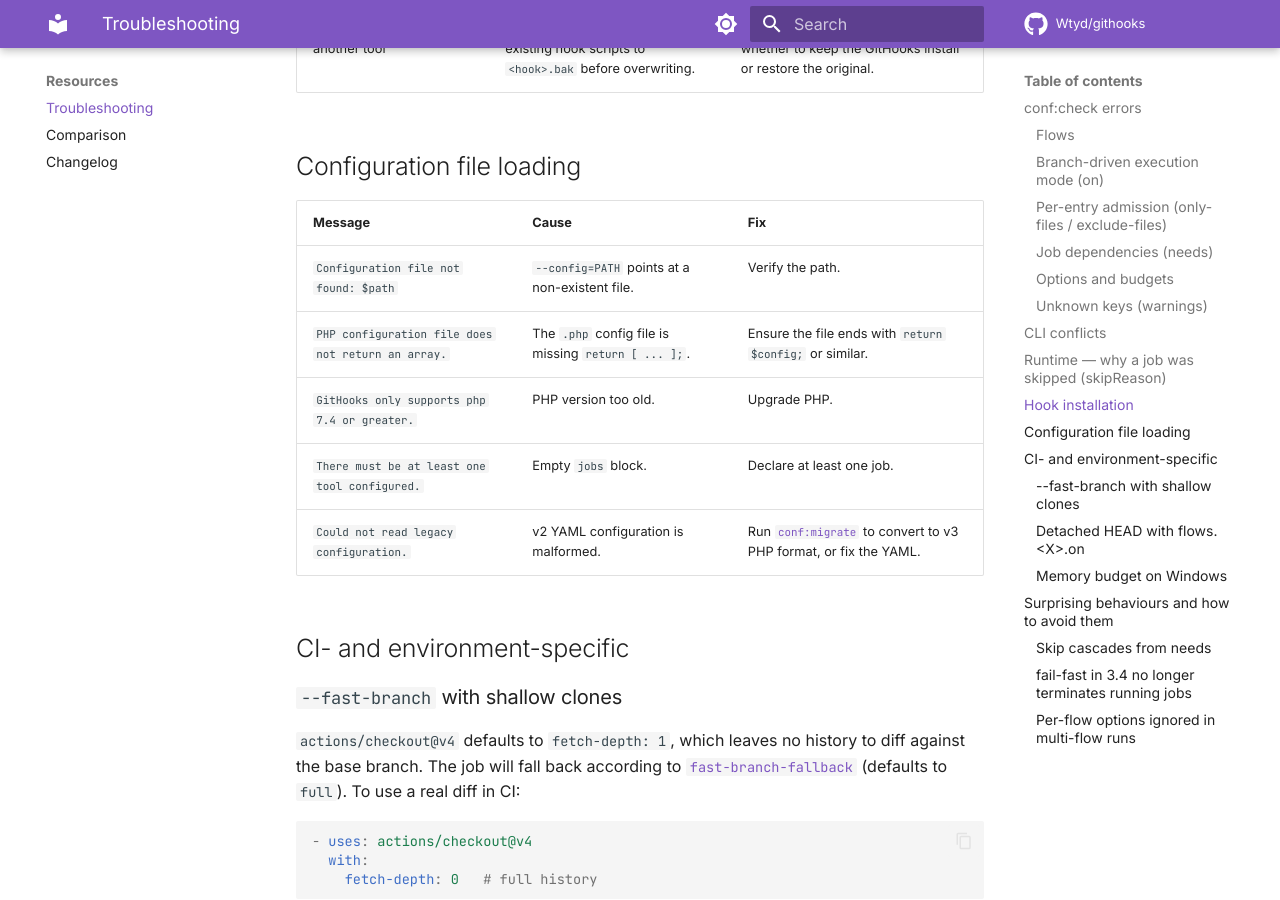
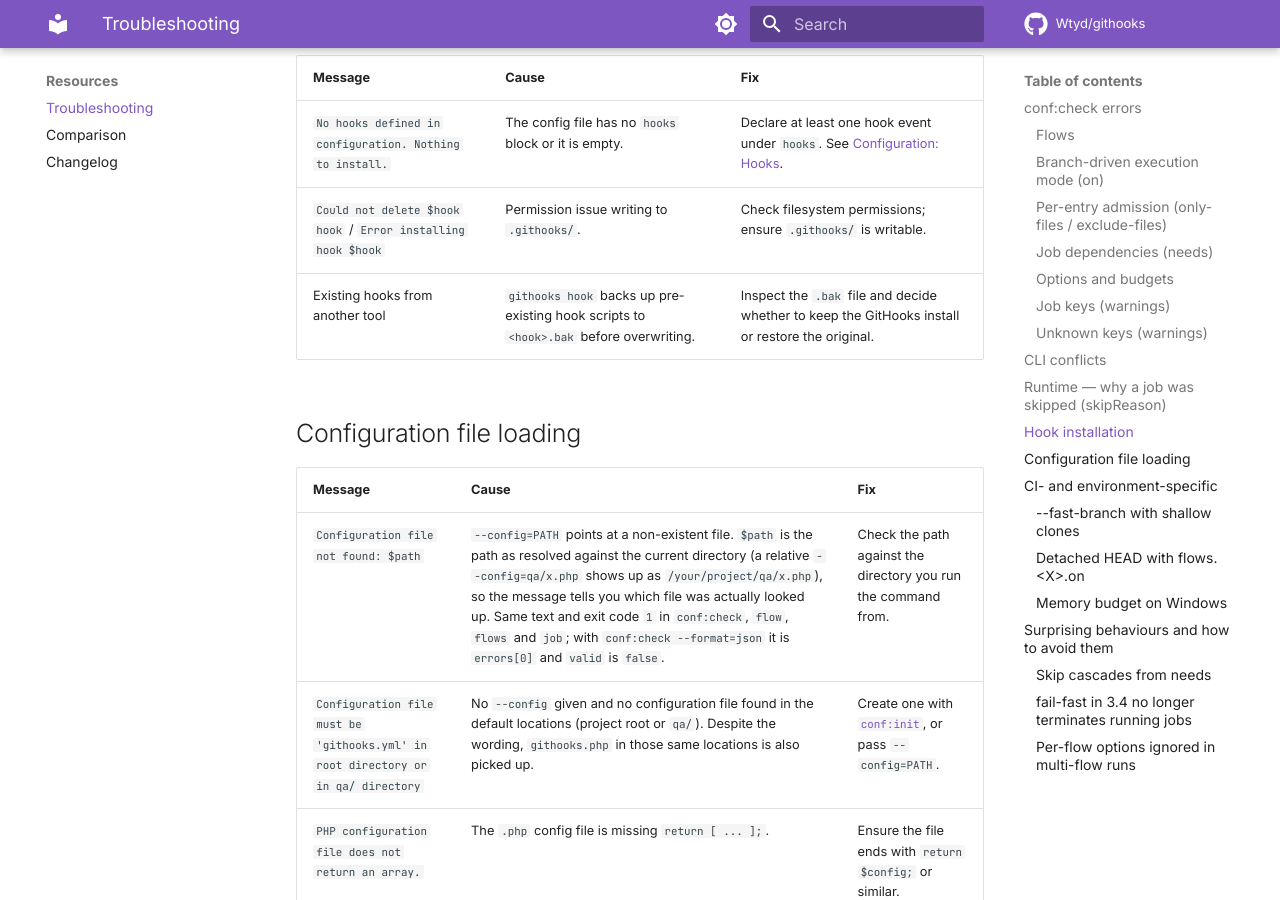
Before and after one commit to Wtyd/githooks, an MkDocs documentation site: the page built from docs/troubleshooting.md, in a window 1280 px wide and 900 px high, scrolled down 5289 px. Built offline with MkDocs 1.6.1 and Material for MkDocs 9.7.7, drawn with Linux system fonts in a browser that asks for light colours; comment, search, counter and statistics services are not loaded; some of the changed text lies outside the part shown.

Commit message:
docs: document --stats-sort fallback, empty paths warning and missing config messages
Co-Authored-By: Claude Opus 5.5 (1M context) <noreply@anthropic.com>

```diff
--- a/docs/troubleshooting.md
+++ b/docs/troubleshooting.md
@@ -65,6 +65,12 @@ See [Job dependencies (`needs`)](configuration/flows.md#job-dependencies-needs).
 
 See [Options reference](configuration/options.md).
 
+### Job keys (warnings)
+
+| Message | Cause | Fix |
+|---|---|---|
+| `Job 'X': key 'paths' is an empty list; the tool will run without any path.` | `'paths' => []`, often an array built from a filter that came back empty. `conf:check` still reports the configuration as valid, but the tool runs without a single path and usually fails with a usage error. | List at least one path, or leave the job out of the flow when there is nothing to analyse. |
+
 ### Unknown keys (warnings)
 
 Unknown keys never block execution — they always surface as **warnings** with a *did-you-mean* suggestion when the typo is close to a known key. Example:
@@ -114,7 +120,8 @@ When a job has `skipped: true` in `--format=json` (or appears with the `⏭` ann
 
 | Message | Cause | Fix |
 |---|---|---|
-| `Configuration file not found: $path` | `--config=PATH` points at a non-existent file. | Verify the path. |
+| `Configuration file not found: $path` | `--config=PATH` points at a non-existent file. `$path` is the path as resolved against the current directory (a relative `--config=qa/x.php` shows up as `/your/project/qa/x.php`), so the message tells you which file was actually looked up. Same text and exit code `1` in `conf:check`, `flow`, `flows` and `job`; with `conf:check --format=json` it is `errors[0]` and `valid` is `false`. | Check the path against the directory you run the command from. |
+| `Configuration file must be 'githooks.yml' in root directory or in qa/ directory` | No `--config` given and no configuration file found in the default locations (project root or `qa/`). Despite the wording, `githooks.php` in those same locations is also picked up. | Create one with [`conf:init`](cli/conf-init.md), or pass `--config=PATH`. |
 | `PHP configuration file does not return an array.` | The `.php` config file is missing `return [ ... ];`. | Ensure the file ends with `return $config;` or similar. |
 | `GitHooks only supports php 7.4 or greater.` | PHP version too old. | Upgrade PHP. |
 | `There must be at least one tool configured.` | Empty `jobs` block. | Declare at least one job. |
```
Also changed, not shown: docs/cli/conf-check.md (+1 -0 lines), docs/cli/flow.md (+1 -1 lines), docs/cli/job.md (+1 -1 lines).
